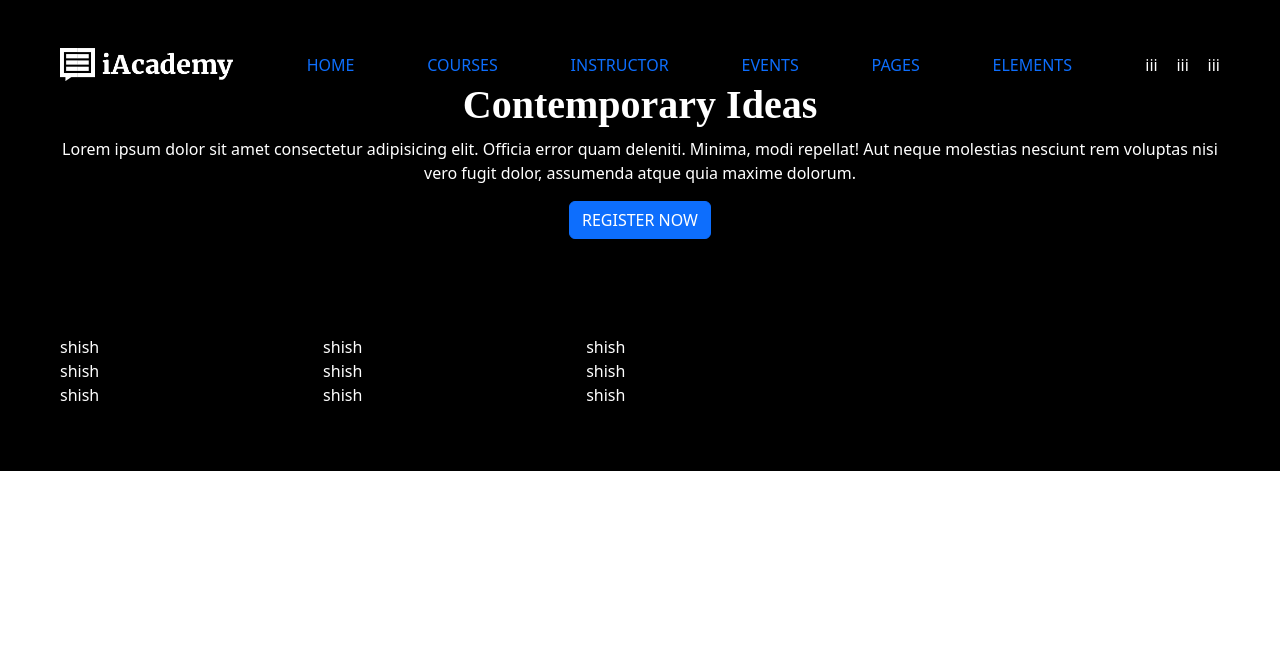
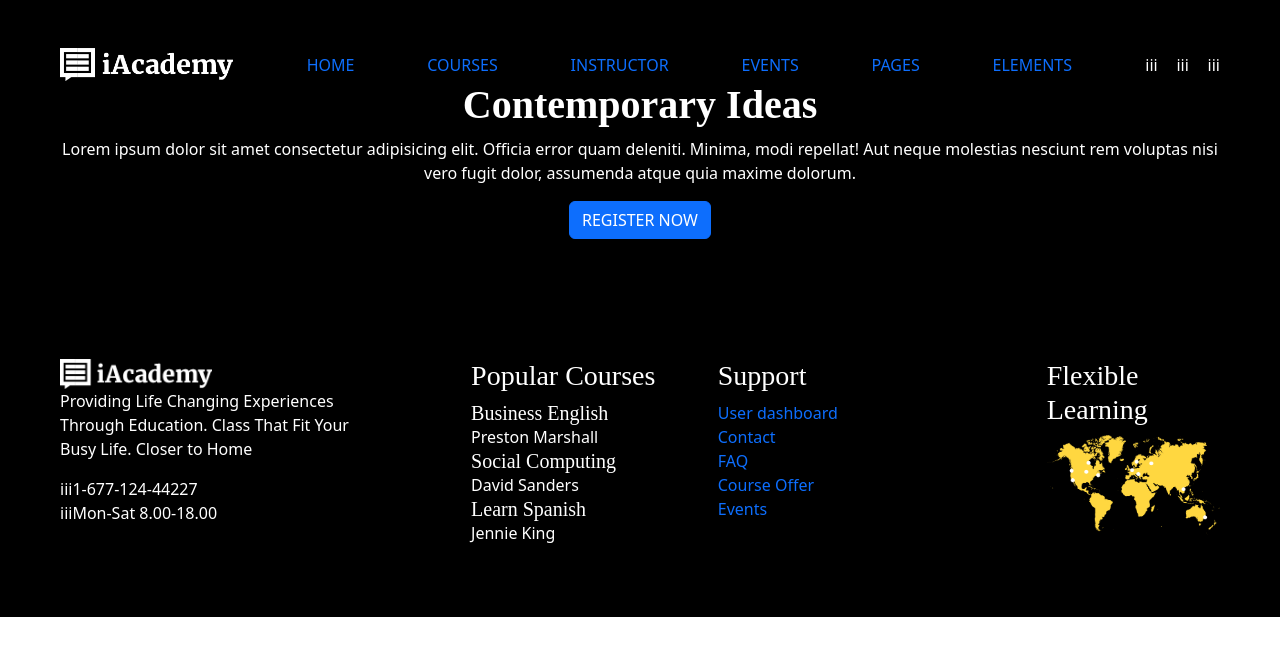
Before and after one commit to AnielloPiscopo/proj-html-vuejs, a Vue app: page / in a window 1280 px wide. Shown: the top 656 px of the page. Built offline with nearby package versions, Linux system fonts and the light colour scheme.

Commit message:
Added the content in the FooterUpperPart component

```diff
--- a/src/components/footer/FooterUpperPart.vue
+++ b/src/components/footer/FooterUpperPart.vue
@@ -1,24 +1,90 @@
 <script>
 export default {
     name: 'FooterUpperPart',
+
+    data() {
+        return {
+            phoneContactResource: '1-677-124-44227',
+            popularCoursesTeachersList: [
+                {
+                    course: 'Business English',
+                    name: 'Preston Marshall',
+                },
+
+                {
+                    course: 'Social Computing',
+                    name: 'David Sanders',
+                },
+
+                {
+                    course: 'Learn Spanish',
+                    name: 'Jennie King',
+                },
+            ],
+            supportLinksList: [
+                'User dashboard',
+                'Contact',
+                'FAQ',
+                'Course Offer',
+                'Events',
+            ],
+        }
+    }
 }
 </script>
 
 <template>
-    <div class="container-fluid">
+    <div class="container-fluid my-4">
         <div class="row justify-content-between">
-            <div class="col-8">
+            <div class="col-10">
                 <div class="row">
-                    <div class="col-4" v-for="shish in 3">
+                    <div class="col-4">
+                        <div class="my_logo-container">
+                            <img src="../../assets/img/logo-light.png" alt="" class="w-50">
+                        </div>
+
+                        <p>
+                            Providing Life Changing Experiences Through Education. Class That Fit Your Busy Life. Closer
+                            to Home
+                        </p>
+
                         <ul class="list-unstyled">
-                            <li>shish</li>
-                            <li>shish</li>
-                            <li>shish</li>
+                            <li>
+                                <span>iii</span>
+                                <span>{{ phoneContactResource }}</span>
+                            </li>
+                            <li>
+                                <span>iii</span>
+                                <span>Mon-Sat 8.00-18.00</span>
+                            </li>
+                        </ul>
+                    </div>
+
+                    <div class="col-3 offset-1">
+                        <h3 class="my_font-serif">Popular Courses</h3>
+
+                        <div class="my_popular-courses" v-for="popularCoursesTeacher in popularCoursesTeachersList">
+                            <h5 class="my_font-serif m-0">{{ popularCoursesTeacher.course }}</h5>
+                            <span>{{ popularCoursesTeacher.name }}</span>
+                        </div>
+                    </div>
+
+                    <div class="col-4">
+                        <h3 class="my_font-serif">Support</h3>
+                        <ul class="list-unstyled">
+                            <li v-for="supportLink in supportLinksList">
+                                <a href="#" class="text-decoration-none">{{ supportLink }}</a>
+                            </li>
                         </ul>
                     </div>
                 </div>
             </div>
-            <div class="col-4">
+
+            <div class="col-2">
+                <h3 class="my_font-serif">Flexible Learning</h3>
+                <div class="my_img-container">
+                    <img src="../../assets/img/footer-img-1.png" alt="" class="w-100">
+                </div>
             </div>
         </div>
     </div>
```
